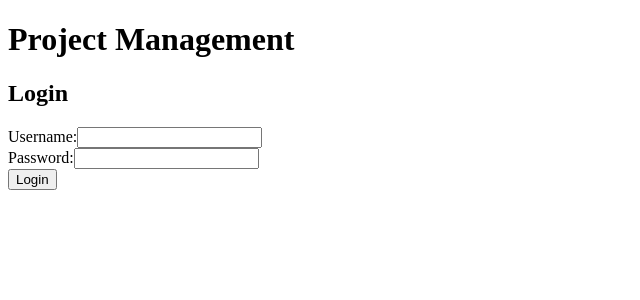
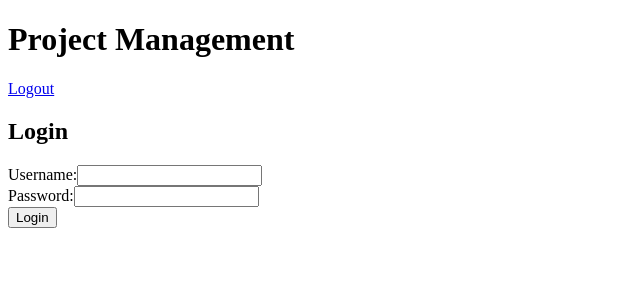
Before and after one commit to jboyce313/project-management, a React (Vite) app in the folder react-app/: page / in a window 1280 px wide. Both pictures are taken after typing "Sample", "Sample123" into the empty fields and a click on the button "Login". Shown: the top 300 px of the page, without its empty margins (0-640 px from the left). Built offline with nearby package versions, Linux system fonts and the light colour scheme; no server answers.

Commit message:
added login and logout capability

```diff
--- a/react-app/src/App.jsx
+++ b/react-app/src/App.jsx
@@ -3,19 +3,20 @@ import { Routes, Route } from "react-router-dom";
 import { Login } from "./components/Login";
 import { ProjectList } from "./components/ProjectList";
 import { Project } from "./components/Project";
+import { Header } from "./components/Header";
 
 function App() {
   let [user, setUser] = useState([]);
-  let [isLoggedIn, setIsLoggedIn] = useState(false);
+  let [loggedIn, setLoggedIn] = useState(localStorage.getItem("loggedIn"));
 
   return (
     <>
-      <h1>Project Management</h1>
+      <Header setLoggedIn={setLoggedIn} />
 
       <Routes>
         <Route
           path="/"
-          element={<Login setUser={setUser} setIsLoggedIn={setIsLoggedIn} />}
+          element={<Login setUser={setUser} setLoggedIn={setLoggedIn} />}
         />
         <Route path="/projects" element={<ProjectList />} />
         <Route path="/projects/:projectID" element={<Project />} />
--- /dev/null
+++ b/react-app/src/components/Header.jsx
@@ -0,0 +1,20 @@
+import { Link } from "react-router-dom";
+
+export function Header({ setLoggedIn }) {
+  function handleClick() {
+    localStorage.setItem("loggedIn", "false");
+    setLoggedIn(false);
+  }
+  return (
+    <>
+      <h1>Project Management</h1>
+      {localStorage.getItem("loggedIn") === "true" ? (
+        <Link onClick={handleClick} to={"/"}>
+          Logout
+        </Link>
+      ) : (
+        ""
+      )}
+    </>
+  );
+}
--- a/react-app/src/components/Login.jsx
+++ b/react-app/src/components/Login.jsx
@@ -1,10 +1,12 @@
 import React, { useState } from "react";
 import { login } from "../scripts/Login";
 
-export function Login({ setUser, setIsLoggedIn }) {
+export function Login({ setUser, setLoggedIn }) {
   // State variables to hold the username and password
   const [username, setUsername] = useState("");
   const [password, setPassword] = useState("");
+
+  console.log(localStorage.getItem("loggedIn"));
 
   // Function to handle changes in the username input
   const handleUsernameChange = (event) => {
@@ -25,7 +27,8 @@ export function Login({ setUser, setIsLoggedIn }) {
     const sucessfulLogin = login(username, password);
     if (sucessfulLogin) {
       setUser(username);
-      setIsLoggedIn(true);
+      localStorage.setItem("loggedIn", true);
+      setLoggedIn(true);
       console.log(localStorage.getItem("loggedIn"));
     } else {
       alert("Invalid Login");
```
Also changed, not shown: 2 other files (tests, documents, lock files or other folders).
